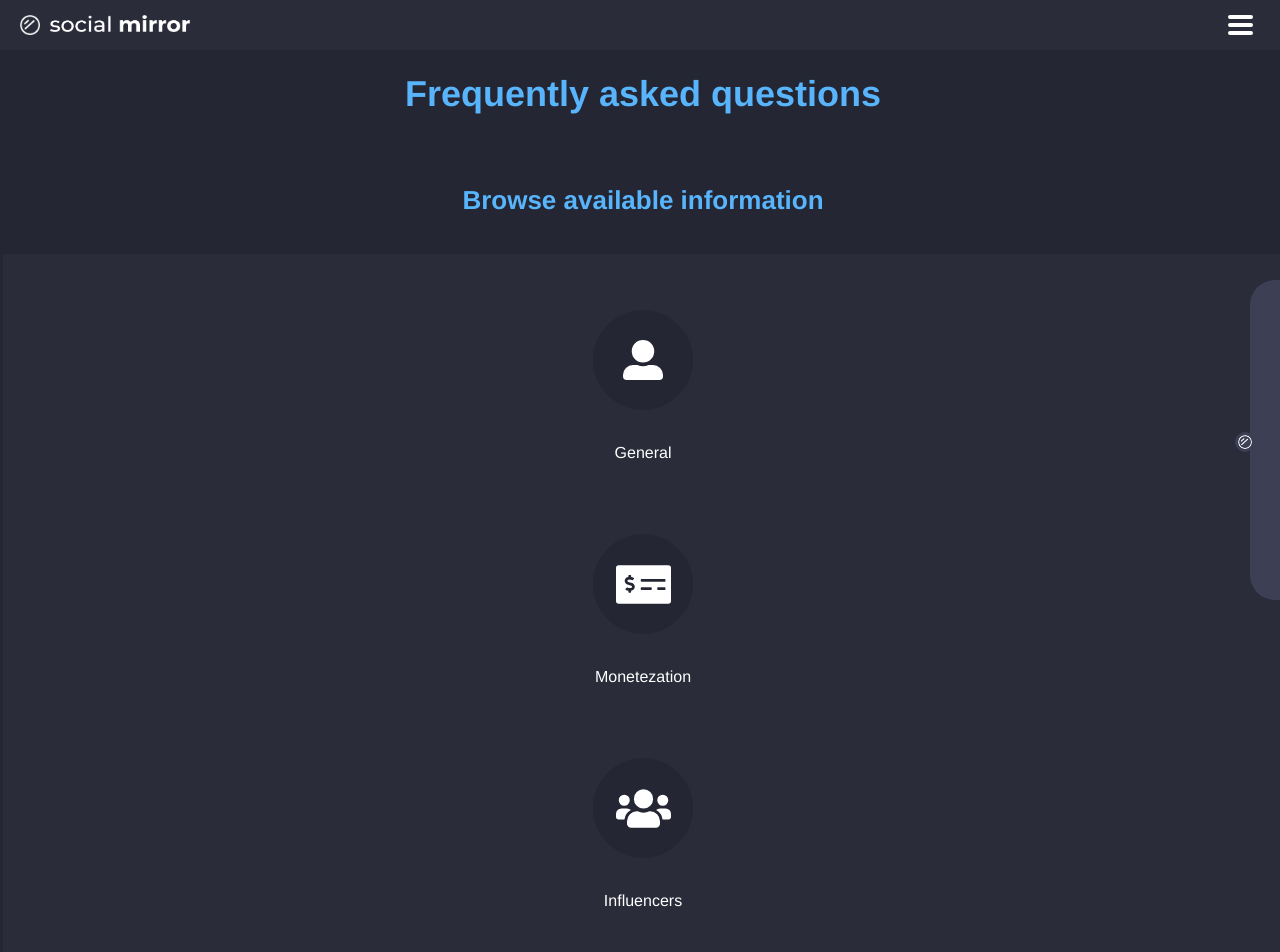
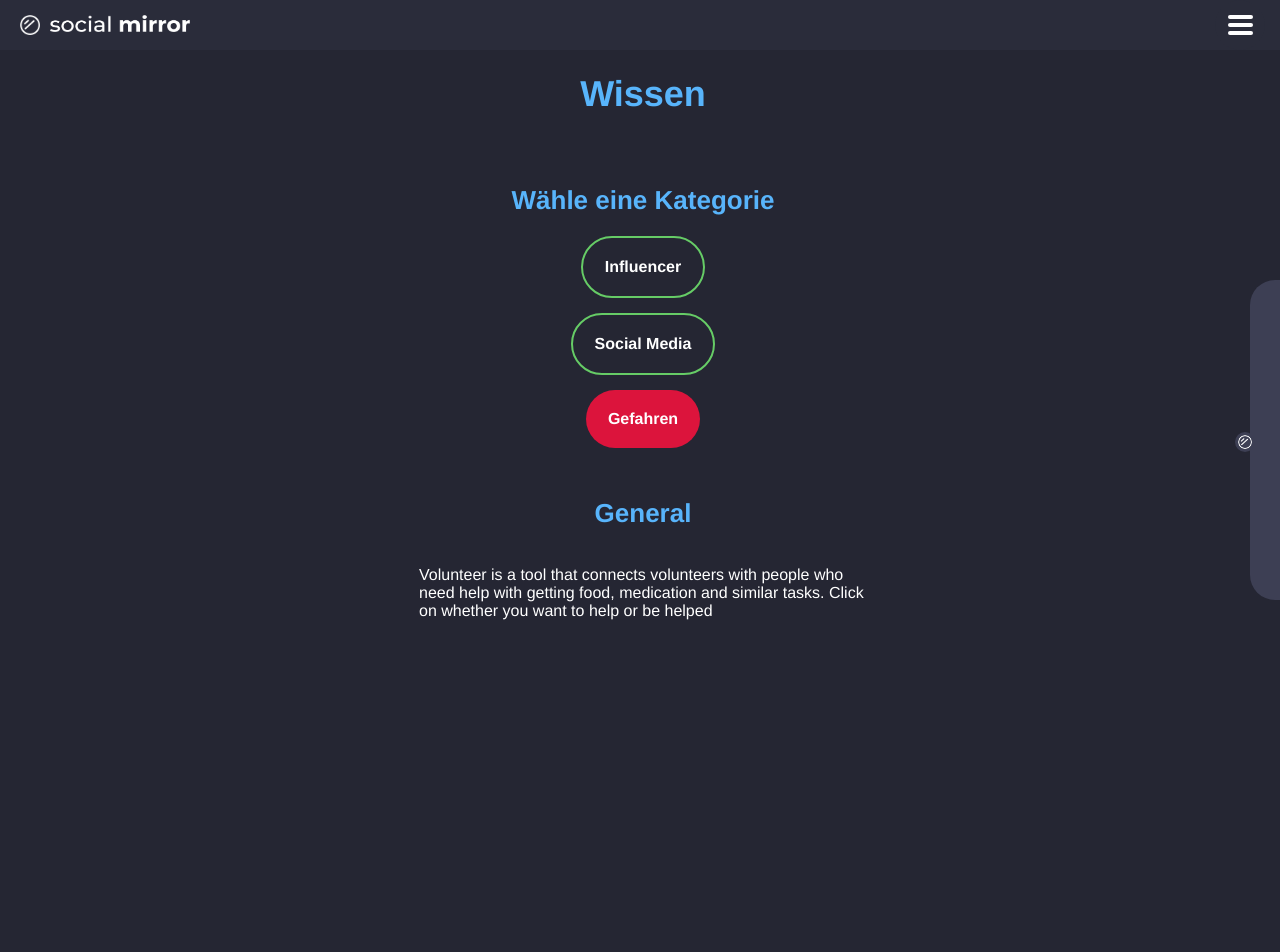
Before and after one commit to tombjarne/social-mirror, a React (Create React App) app: page /wissen in a window 1280 px wide. Shown: the top 952 px of the page. Built offline with nearby package versions, Linux system fonts and the light colour scheme.

Commit message:
minor repo cleanup

```diff
--- a/src/assets/css/App.css
+++ b/src/assets/css/App.css
@@ -507,6 +507,13 @@ body {
   background-color: #DC143C !important;
 }
 
+.helper-btn {
+  text-decoration: none;
+  color: white;
+  border: 2px solid var(--button-color);
+  margin-bottom: 15px !important;
+}
+
 .cta-a:hover {
   background-color: var(--button-color);
 }
--- a/src/components/navigation.js
+++ b/src/components/navigation.js
@@ -2,13 +2,8 @@ import React from "react";
 
 import Nav from "react-bootstrap/Nav";
 import Navbar from "react-bootstrap/Navbar";
-import Form from "react-bootstrap/Form";
-import InputGroup from "react-bootstrap/InputGroup";
-import FormControl from "react-bootstrap/FormControl";
-import Button from "react-bootstrap/Button";
 import Logo from "../assets/img/logo.png";
 import TextLogo from "../assets/img/type_logo.png";
-import {useHistory} from "react-router";
 
 class Navigation extends React.Component {
 
@@ -62,8 +57,8 @@ class Navigation extends React.Component {
                                     <article id="menu-wrapper">
                                         <div id="pages">
                                             <span className="page-links" onClick={() => window.location.href='/'}>Home</span>
-                                            <span className="page-links" onClick={() => window.location.href='analysis'}>Test</span>
-                                            <span className="page-links" onClick={() => window.location.href='knowledge'}>Wissen</span>
+                                            <span className="page-links" onClick={() => window.location.href='test'}>Test</span>
+                                            <span className="page-links" onClick={() => window.location.href='wissen'}>Wissen</span>
                                             <span className="page-links" onClick={() => window.location.href='knowledge'}>Monitoring</span>
                                         </div>
                                     </article>
--- a/src/components/pages/analyse.js
+++ b/src/components/pages/analyse.js
@@ -1,9 +1,7 @@
 import React from "react";
 
 import Button from "react-bootstrap/Button";
-import influencer from "../../assets/img/users-solid.svg";
 import elon from "../../assets/img/elon-musk-profilbild.jpg";
-import money from "../../assets/img/money-check-alt-solid.svg";
 import work from "../../assets/img/hard-work.png";
 import jokes from "../../assets/img/memes.png";
 import ReactPlayer from "react-player";
--- a/src/components/pages/faq.js
+++ b/src/components/pages/faq.js
@@ -1,11 +1,8 @@
 import React from "react";
 import ReactPlayer from "react-player";
-import user from "../../assets/img/user-alt-solid.svg";
 import money from "../../assets/img/money-check-alt-solid.svg";
-import influencer from "../../assets/img/users-solid.svg";
 import Sidebar from "../sidebar";
 import Tooltip from "react-bootstrap/Tooltip";
-import OverlayTrigger from "react-bootstrap/OverlayTrigger";
 import Button from "react-bootstrap/Button";
 
 class Knowledge extends React.Component {
@@ -52,52 +49,12 @@ class Knowledge extends React.Component {
         return (
             <div id="reg-page" className="claim-actions double-feature">
                 <Sidebar />
-                <h1 className="big-title">Frequently asked questions</h1>
+                <h1 className="big-title">Wissen</h1>
                 <div className="wrapper">
-                    <h2>Browse available information</h2>
-                    <div className="icon-container light-bg">
-                        <div className="icon-wrapper">
-                            <OverlayTrigger
-                                overlay={renderTooltip}
-                                placement="bottom"
-                            >
-                                <div href="#general">
-                                    <img
-                                        id="small-img" className="icon" alt="" src={user}
-                                    />
-                                </div>
-                            </OverlayTrigger>
-                            <p>General</p>
-                        </div>
-                        <div className="icon-wrapper">
-                            <OverlayTrigger
-                                overlay={renderTooltip}
-                                placement="bottom"
-                            >
-                                <div>
-                                    <img
-                                        className="icon" alt="" src={money}
-                                        href="monetezation"
-                                    />
-                                </div>
-                            </OverlayTrigger>
-                            <p>Monetezation</p>
-                        </div>
-                        <div className="icon-wrapper">
-                            <OverlayTrigger
-                                overlay={renderTooltip}
-                                placement="bottom"
-                            >
-                                <div>
-                                    <img
-                                        className="icon" alt="" src={influencer}
-                                        href="influencers"
-                                    />
-                                </div>
-                            </OverlayTrigger>
-                            <p>Influencers</p>
-                        </div>
-                    </div>
+                    <h2>Wähle eine Kategorie</h2>
+                    <Button href="/wissen/influencer" className="helper-btn">Influencer</Button>
+                    <Button href="/test" className="helper-btn">Social Media</Button>
+                    <Button href="/test" className="helper-btn-small">Gefahren</Button>
                     <div className="wrapper">
                         <h2 id="general">General</h2>
                         <p className="slim-text">
--- a/src/components/pages/home.js
+++ b/src/components/pages/home.js
@@ -5,9 +5,6 @@ import Button from "react-bootstrap/Button";
 import influencer from "../../assets/img/users-solid.svg";
 import user from "../../assets/img/user-alt-solid.svg";
 import money from "../../assets/img/money-check-alt-solid.svg";
-import InputGroup from "react-bootstrap/InputGroup";
-import FormControl from "react-bootstrap/FormControl";
-import Form from "react-bootstrap/Form";
 import ReactPlayer from "react-player";
 
 class Home extends React.Component {
--- a/src/components/pages/influencers.js
+++ b/src/components/pages/influencers.js
@@ -6,9 +6,7 @@ import ad from "../../assets/img/werbung-symbol.png";
 import money from "../../assets/img/euro-symbol.png";
 import ex1 from "../../assets/img/instagram-example-1.jpg";
 import ex2 from "../../assets/img/instagram-example-2.jpg";
-import InputGroup from "react-bootstrap/InputGroup";
 import FormControl from "react-bootstrap/FormControl";
-import Form from "react-bootstrap/Form";
 import ReactPlayer from "react-player";
 
 class Influencers extends React.Component {
--- a/src/components/pages/mirrortest.js
+++ b/src/components/pages/mirrortest.js
@@ -1,8 +1,5 @@
 import React from "react";
 
-import Progress from "progress";
-import Generic from "./questions/generic";
-import Generic1 from "./questions/generic1";
 import Pagination from "react-bootstrap/Pagination";
 import twitter from "../../assets/img/twitter.png";
 import facebook from "../../assets/img/facebook.png";
--- a/src/components/pages/questions/generic.js
+++ /dev/null
@@ -1,32 +0,0 @@
-import React from "react";
-
-import Button from "react-bootstrap/Button";
-import InputGroup from "react-bootstrap/InputGroup";
-import FormGroup from "react-bootstrap/FormGroup";
-import FormCheckInput from "react-bootstrap/FormCheckInput";
-
-class Generic extends React.Component {
-
-    constructor(props) {
-
-        super(props);
-    }
-
-    render() {
-        return (
-            <section className="question-container">
-                <h2>Frage 1:</h2>
-                <p className="slim-text centered">Hast du schon einmal ein Produkt eines Influencers gekauft?</p>
-                <div className="answer-container">
-                    <FormGroup>
-                        <Button className="test-btn" onClick={() => this.parent.setChosen(0)} >Nein</Button>
-                        <Button className="test-btn" onClick={() => this.setChosen(1)} >Ja, einmal</Button>
-                        <Button className="test-btn" onClick={() => this.setChosen(2)} >Ja, mehrmals</Button>
-                    </FormGroup>
-                </div>
-            </section>
-        );
-    }
-}
-
-export default Generic;
--- a/src/components/pages/questions/generic1.js
+++ /dev/null
@@ -1,51 +0,0 @@
-import React from "react";
-
-import Button from "react-bootstrap/Button";
-import InputGroup from "react-bootstrap/InputGroup";
-import FormGroup from "react-bootstrap/FormGroup";
-import FormCheckInput from "react-bootstrap/FormCheckInput";
-
-class Generic1 extends React.Component {
-
-    constructor(props) {
-
-        super(props);
-
-        this.state = {
-            answer: 0, //no by default 1-> true
-            chosen: [],
-            highlighted: [
-                false,
-                false,
-                false
-            ]
-        };
-
-        this.setChosen = this.setChosen.bind(this);
-    }
-
-    setChosen(value) {
-        this.state.answer = value;
-        this.state.chosen[0] = this.state.answer;
-        console.log(this.state.highlighted[value]);
-        this.state.highlighted[value] = !this.state.highlighted[value]
-        console.log(this.state.highlighted[value]);
-    }
-
-    render() {
-        return (
-            <section className="question-container">
-                <h2>Frage 2:</h2>
-                <p className="slim-text centered">Hast du schon einmal einen Influencer beabsichtigt getroffen?</p>
-                <div className="answer-container">
-                    <FormGroup>
-                        <Button className={`test-btn btn${this.state.highlighted[0] === false ? "" : "-highlighted"}`} onClick={() => this.setChosen(0)} >Nein</Button>
-                        <Button className={`test-btn btn${this.state.highlighted[1] === false ? "" : "-highlighted"}`} onClick={() => this.setChosen(1)} >Ja, einmal</Button>
-                    </FormGroup>
-                </div>
-            </section>
-        );
-    }
-}
-
-export default Generic1;
```
Also changed, not shown: src/components/pages/dangers.js (added).
